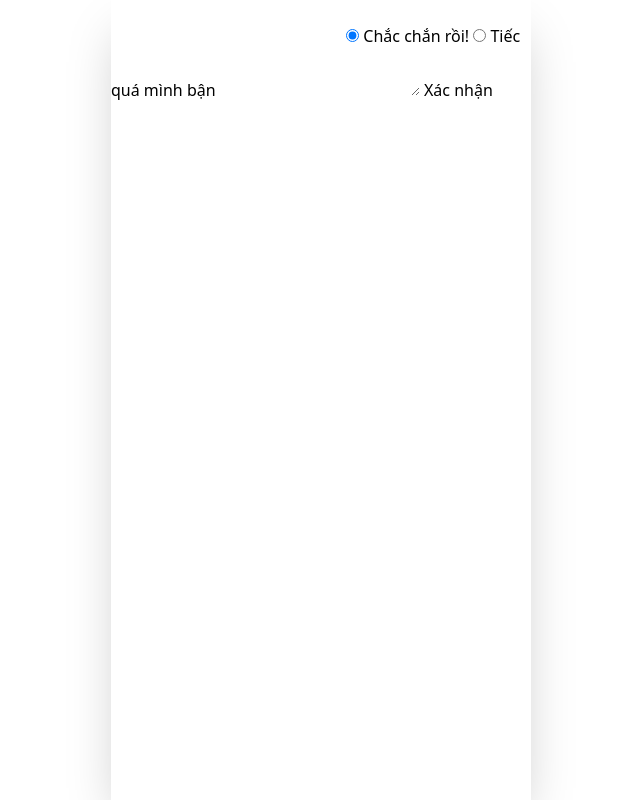
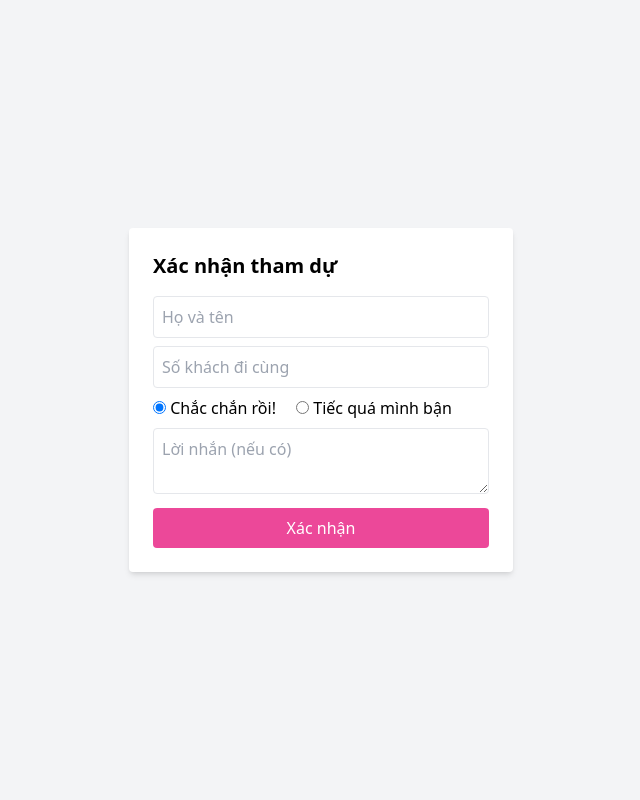
Before and after one commit to smahtien2/thiepcuoi, a website: page index.html in a window 1280 px wide. Shown: the whole page, without its empty margins (319-959 px from the left). Drawn offline with nearby package versions, Linux system fonts and the light colour scheme; a web font is replaced by a local one.

Commit message:
Update index.html

```diff
--- a/index.html
+++ b/index.html
@@ -1,4 +1,3 @@
-
 <!DOCTYPE html>
 <html lang="vi">
 <head>
@@ -6,40 +5,29 @@
   <meta name="viewport" content="width=device-width, initial-scale=1.0">
   <title>Thư Mời Cưới - Mạnh Tiến & Phương Thảo</title>
   <script src="https://cdn.tailwindcss.com"></script>
-    <link rel="preconnect" href="https://fonts.googleapis.com">
-    <link rel="preconnect" href="https://fonts.gstatic.com" crossorigin>
-    <link href="https://fonts.googleapis.com/css2?family=Ephesis&family=Barlow:wght@300;400;600&family=Roboto:wght@300;400;700&display=swap" rel="stylesheet">
+</head>
+<body class="bg-gray-100 flex justify-center items-center min-h-screen">
 
-<script type="importmap">
-{
-  "imports": {
-    "react": "https://esm.sh/react@^19.2.3",
-    "react/": "https://esm.sh/react@^19.2.3/"
-  }
-}
-</script>
-</head>
-<body>
-    <div class="max-w-[420px] mx-auto bg-white shadow-2xl relative min-h-screen">
+  <form id="rsvpForm" class="bg-white p-6 rounded shadow-md w-full max-w-sm">
+    <h2 class="text-xl font-bold mb-4">Xác nhận tham dự</h2>
 
-	<form id="rsvpForm">
-  <input id="full_name" required />
-  <input id="number_of_guests" type="number" />
+    <input id="full_name" required placeholder="Họ và tên" class="w-full mb-2 p-2 border rounded" />
+    <input id="number_of_guests" type="number" placeholder="Số khách đi cùng" class="w-full mb-2 p-2 border rounded" />
 
+    <div class="mb-2">
       <label>
-    <input type="radio" name="attending" value="yes" checked />
-    Chắc chắn rồi!
+        <input type="radio" name="attending" value="yes" checked /> Chắc chắn rồi!
       </label>
-  <label>
-    <input type="radio" name="attending" value="no" />
-    Tiếc quá mình bận
+      <label class="ml-4">
+        <input type="radio" name="attending" value="no" /> Tiếc quá mình bận
       </label>
+    </div>
 
-  <textarea id="message"></textarea>
-  <button type="submit">Xác nhận</button>
+    <textarea id="message" placeholder="Lời nhắn (nếu có)" class="w-full mb-2 p-2 border rounded"></textarea>
+
+    <button type="submit" class="w-full bg-pink-500 text-white p-2 rounded hover:bg-pink-600">Xác nhận</button>
   </form>
 
-<script src="/script.js"></script>
-
+  <script src="script.js"></script>
 </body>
 </html>
```
Lines whose indentation alone changed are shown as unchanged.
